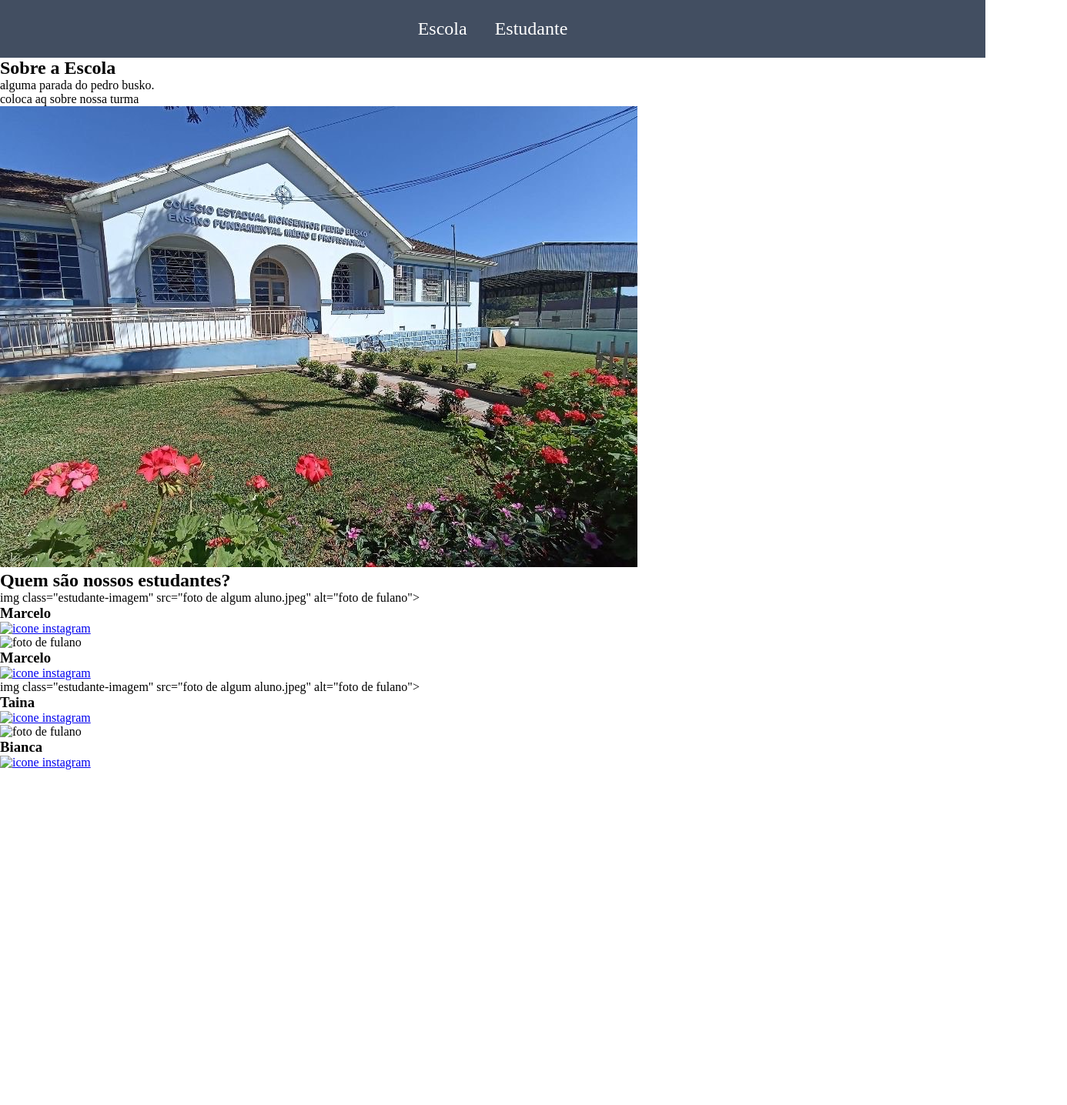
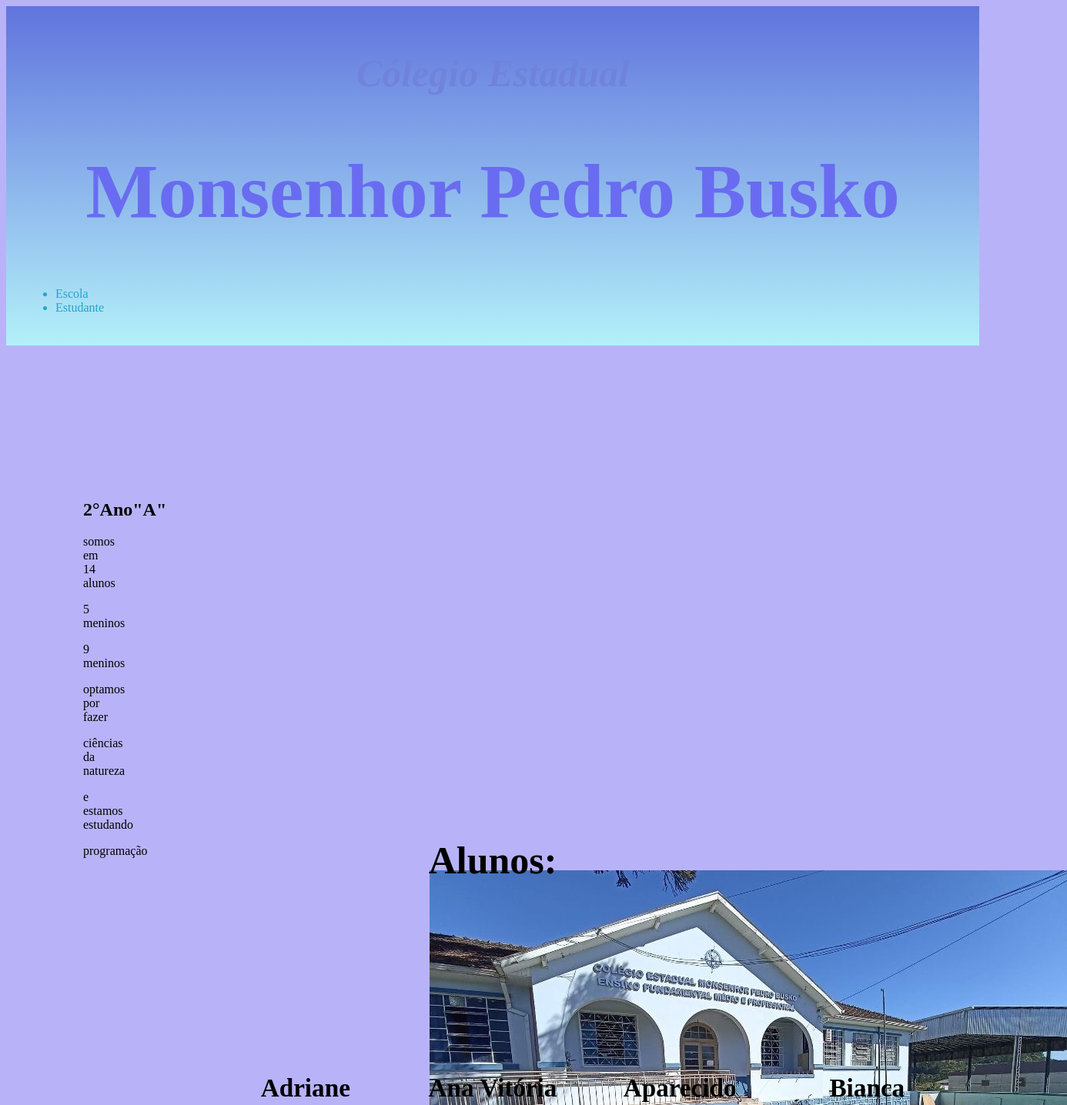
Before and after one commit to amorinha123/sitepedrobusko2024, a plain HTML site: page index.html in a window 1280 px wide. Shown: the top 1436 px of the page at 77% size, 1386 px wide, since content can reach past the window. Before the commit the page ends 1000 px from the top, so only its background shows below. Drawn offline with Linux system fonts and the light colour scheme.

Commit message:
vccvcvvcvccv

```diff
--- a/index.html
+++ b/index.html
@@ -1,59 +1,128 @@
-<!DOCTYPE html>
 <html lang="en">
 <head>
     <meta charset="UTF-8">
     <meta http-equiv="X-UA-Compatible" content="IE=edge">
     <meta name="viewport" content="width=device-width, initial-scale=1.0">
-    <title>Equipe Alura Start</title>
+    <title>Document</title>
     <link rel="stylesheet" href="style.css">
-    <link rel="preconnect" href="https://fonts.googleapis.com">
-    <link rel="preconnect" href="https://fonts.gstatic.com" crossorigin>
-    <link href="https://fonts.googleapis.com/css2?family=Poppins&display=swap" rel="stylesheet">
 </head>
 <body>
     <header class="cabecalho">
+        <h1 class="titulo1">Cólegio Estadual</h1>
+        <h1 class="titulo2">Monsenhor Pedro Busko</h1>
         <ul class="cabecalho-lista">
             <li class="cabecalho-lista-item">Escola</li>
             <li class="cabecalho-lista-item">Estudante</li>
         </ul>
     </header>
+
+
+
+
     <section class="escola">
         <div class="escola-div-conteudo">
-            <h2 class="escola-titulo">Sobre a Escola</h2>
-            <p class="escola-texto-um">alguma parada do pedro busko.</p>
-            <p class="escola-texto-dois">coloca aq sobre nossa turma</p>
+            <h2 class="escola-titulo">2°Ano"A"</h2
+            <p class="texto1"> somos em 14 alunos</p>
+            <p class="texto2"> 5 meninos</p>
+            <p class="texto3">9 meninos</p>
+            <p class="texto4"> optamos por fazer</p>
+            <p class="texto5"> ciências da natureza</p>
+            <p class="texto6">e estamos estudando</p>
+            <p class="texto7"> programação</p>
+
         </div>
-        <img class="escola-imagem" src="colegio.jpg" alt="imagem que representa uma professora em sala de aula">
+
+
+    </div>
+    <img class="escola-imagem" src="colegio.jpg"alt="uma foto da escola">
 </section>
     <section class="estudante">
-        <h2 class="estudante-titulo">Quem são nossos estudantes?</h2>
+        <h4 class="estudante-titulo">Alunos:</h4>
+        <h4 class="estudante-titulo"<QUEM S O NOSSOS ESTUDANTES?</h4>
+
+
+
             <div class="estudante-todos">
     <span></span>
     <div class="estudante-div">
-            img class="estudante-imagem" src="foto de algum aluno.jpeg" alt="foto de fulano">
-            <h3 class="estudante-nome">Marcelo</h3>
-            <a href="link do insta do aluno"><img class="estudante-icone" src="instagram.png" alt="icone instagram"></a>
+        <h5 class="estudante-nome">Adriane</h5>
+
+
     </div>
     <div class="estudante-div">
-            <img class="estudante-imagem" src="foto da pessoa" alt="foto de fulano">
-            <h3 class="estudante-nome">Marcelo</h3>
-            <a href="link do insta do aluno"><img class="estudante-icone" src="instagram.png" alt="icone instagram"></a>
-        </div>
+        <h5 class="estudante-nome">Ana Vitória</h5>
+
 
     </div>
-    </section>
-</body>
-</html>img class="estudante-imagem" src="foto de algum aluno.jpeg" alt="foto de fulano">
-<h3 class="estudante-nome">Taina</h3>
-<a href="mini._.p.e.k.k.a"><img class="estudante-icone" src="instagram.png" alt="icone instagram"></a>
+      <div class="estudante-div">
+        <h5 class="estudante-nome">Aparecido</h5>
+
+
       </div>
       <div class="estudante-div">
-<img class="estudante-imagem" src="foto da pessoa" alt="foto de fulano">
-<h3 class="estudante-nome">Bianca</h3>
-<a href="biaa_bchk"><img class="estudante-icone" src="instagram.png" alt="icone instagram"></a>
-</div>
+        <h5 class="estudante-nome">Bianca</h5>
+
 
       </div>
-</section>
+      <div class="estudante-div">
+        <h5 class="estudante-nome">Danielly</h5>
+
+
+      </div>
+      <div class="estudante-div">
+        <h5 class="estudante-nome">Erik</h5>
+
+
+      </div>
+      <div class="estudante-div">
+    <h5 class="estudante-nome">Giovana</h5>
+
+
+      </div>
+      <div class="estudante-div">
+        <h5 class="estudante-nome">Giovany</h5>
+
+
+        </div>
+        <div class="estudante-div">
+        <h5 class="estudante-nome">Handriely</h5>
+
+
+        </div>
+        <div class="estudante-div">
+            <h5 class="estudante-nome">Larissa</h5>
+
+
+        </div>
+        <div class="estudante-div">
+            <h5 class="estudante-nome">Luisa</h5>
+
+
+        </div>
+        <div class="estudante-div">
+            <h5 class="estudante-nome">Pablo</h5>
+
+
+        </div>
+        <div class="estudante-div">
+            <h5 class="estudante-nome">Taina</h5>
+
+
+        </div>
+        <div class="estudante-div">
+            <h5 class="estudante-nome">Wesley</h5>
+
+
+        </div>
+        <div class="estudante-div">
+            <h5 class="estudante-nome">Nataly</h5>
+
+
+            <h6 class="nossa-escola" >Nossa Escola:</h6>
+
+
+
 </body>
+
+
 </html>
--- a/style.css
+++ b/style.css
@@ -1,23 +1,79 @@
-* {
+header {
+    background-image:linear-gradient(to top, #b3f0f8, #6174de);
     margin: 0;
     padding: 0;
-}
+    display:block ;
+    justify-content: space-around;
+    padding: 24px;
+    color: #26a3c9;
 
-.cabecalho {
-    background-color: #424E61;
-    color: white;
-    display: flex;
-    justify-content: space-around;
-    align-items: center;
-    padding: 24px 0;
-}
+ }
+ body{
+    background-color: #b8b3f8;
+ }
 
-.cabecalho-imagem{
-    width: 20%;
-}
 
-.cabecalho-lista-item{
-    display: inline-block;
-    margin: 0 16px;
-    font-size: 24px;
-}
+
+
+ .titulo1{
+    font-size: 50px;
+    text-align: center;
+    color: #7083da;
+    font-style: italic;
+ }
+
+
+ .titulo2{
+    font-size: 100px;
+    text-align: center;
+    color:#696cf0 ;
+
+ }
+
+ .escola {
+    margin-left: 100px;
+    margin-top: 200px;
+    margin-right: 1550px;;
+    background-color:#6aecec;
+    height: 300px;
+
+ }
+ .escola-imagem{
+    margin-left: 450px ;
+    margin-bottom: 1400px;
+
+ }
+
+
+ .estudante {
+    padding: 24px;
+ }
+
+
+ .estudante-div{
+    text-align: center;
+    padding:26px 0;
+    font-size: 40px;
+ ;
+ }
+
+
+ .estudante-titulo{
+    text-align: center;
+    padding: 50px 0;
+    font-size: 50px;
+ /*/ background-color:#46alcf;/*/
+ }
+
+
+ .estudante-todos{
+    display: grid;
+    grid-template-columns: 20%  20% 20% 20% 20%
+
+ }
+ .nossa-escola{
+    font-size: 50px;
+    text-align:center;
+    margin-left: 850px;
+
+ }
```
Lines whose indentation alone changed are shown as unchanged.
